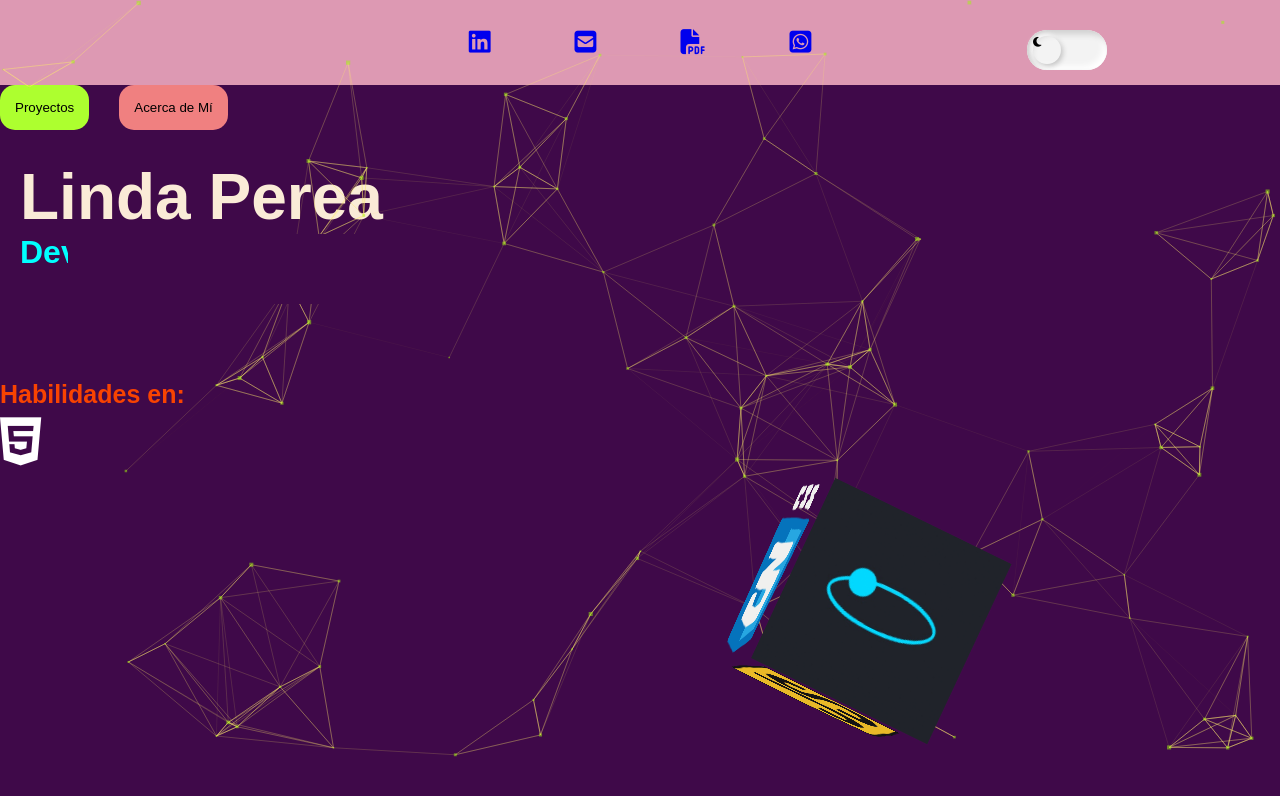
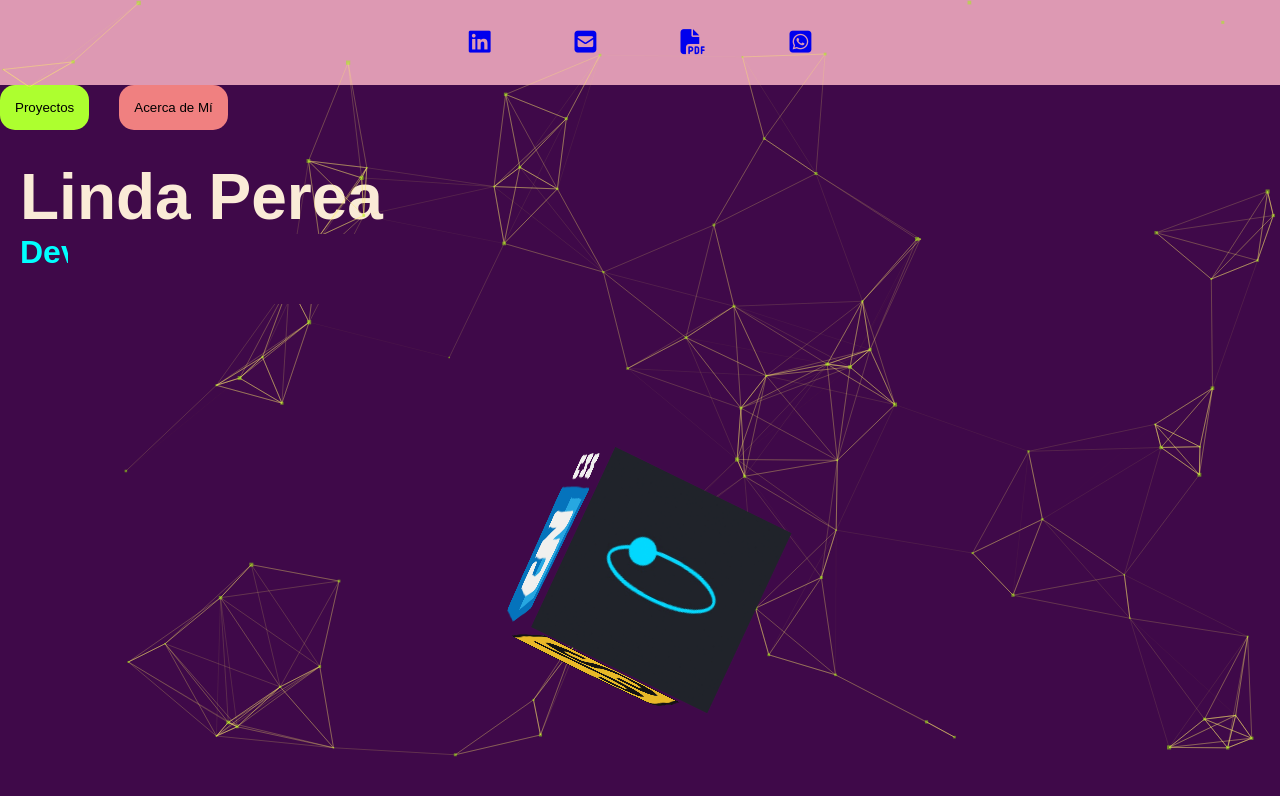
Before and after one commit to LindaPerea/portafolioLperea, a React (Vite) app: page / in a window 1280 px wide. Shown: the top 796 px of the page. Built offline with nearby package versions, Linux system fonts and the light colour scheme; a web font is replaced by a local one.

Commit message:
portafolio

```diff
--- a/src/App.css
+++ b/src/App.css
@@ -97,7 +97,7 @@ to {
 
 /* slider vertical */
 .slide-text {
-    /* display: flex; */
+    display: flex;
   color: white;
   height: 150px;
   width: 100vw;
@@ -395,12 +395,12 @@ padding-bottom: 10px;
 /* rotate 3D */
 
 .contenedor {
-  width: 50%;
-  height: 33vh;
+  width: 100%;
+  height: 50vh;
   display: flex;
   flex-direction: column;
   justify-content: center;
-  align-items: flex-end;
+  align-items: center;
 }
 
 .caja {
--- a/src/components/Home.jsx
+++ b/src/components/Home.jsx
@@ -32,7 +32,7 @@ const Home = () => {
                     </div>
                 </div>
 
-                <div className='slide-text'>
+                {/* <div className='slide-text'>
                     <h4>Habilidades en:</h4>
                     <div className='country'>
                         <ul className='ul'>
@@ -42,8 +42,9 @@ const Home = () => {
                         </ul>
                     </div>
 
-                    <Rotate3D/>
-                </div>
+
+                </div> */}
+                <Rotate3D/>
 
 
 
--- a/src/components/NavBar.jsx
+++ b/src/components/NavBar.jsx
@@ -26,9 +26,9 @@ const NavBar = () => {
                         <a href="https://wa.me/message/74UFOE7GRBTPN1"><i className="fa-brands fa-square-whatsapp"></i></a>
                     </li>
                 </ul>
-                <div className='moon' id="dark-mode" >
-                    <i className=" toggle fa-solid fa-moon"></i>
-                </div>
+                {/* <div className='moon' id="dark-mode" > */}
+                    {/* <i className=" toggle fa-solid fa-moon"></i> */}
+                {/* </div> */}
 
             </div>
         </nav>
```
